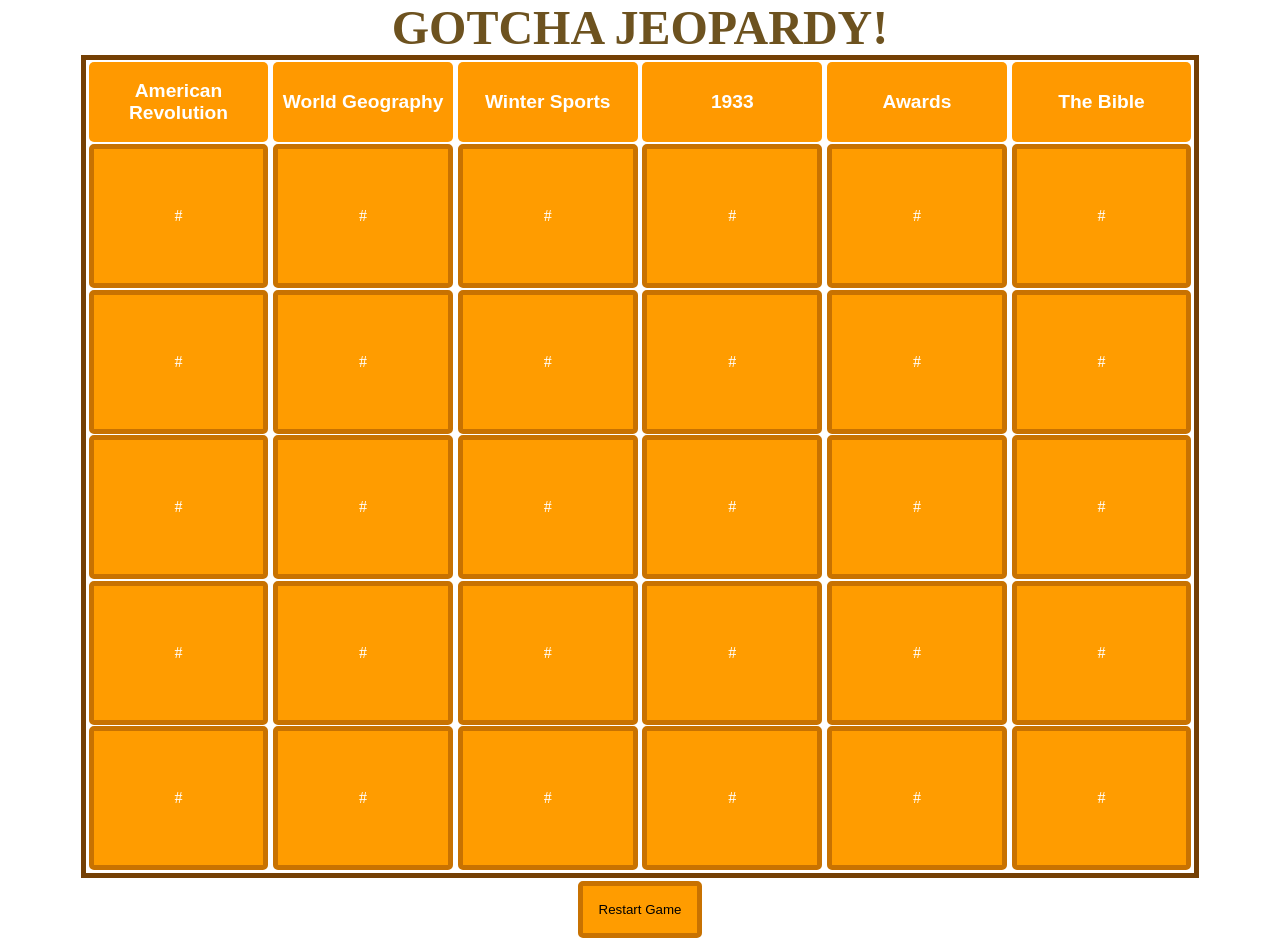
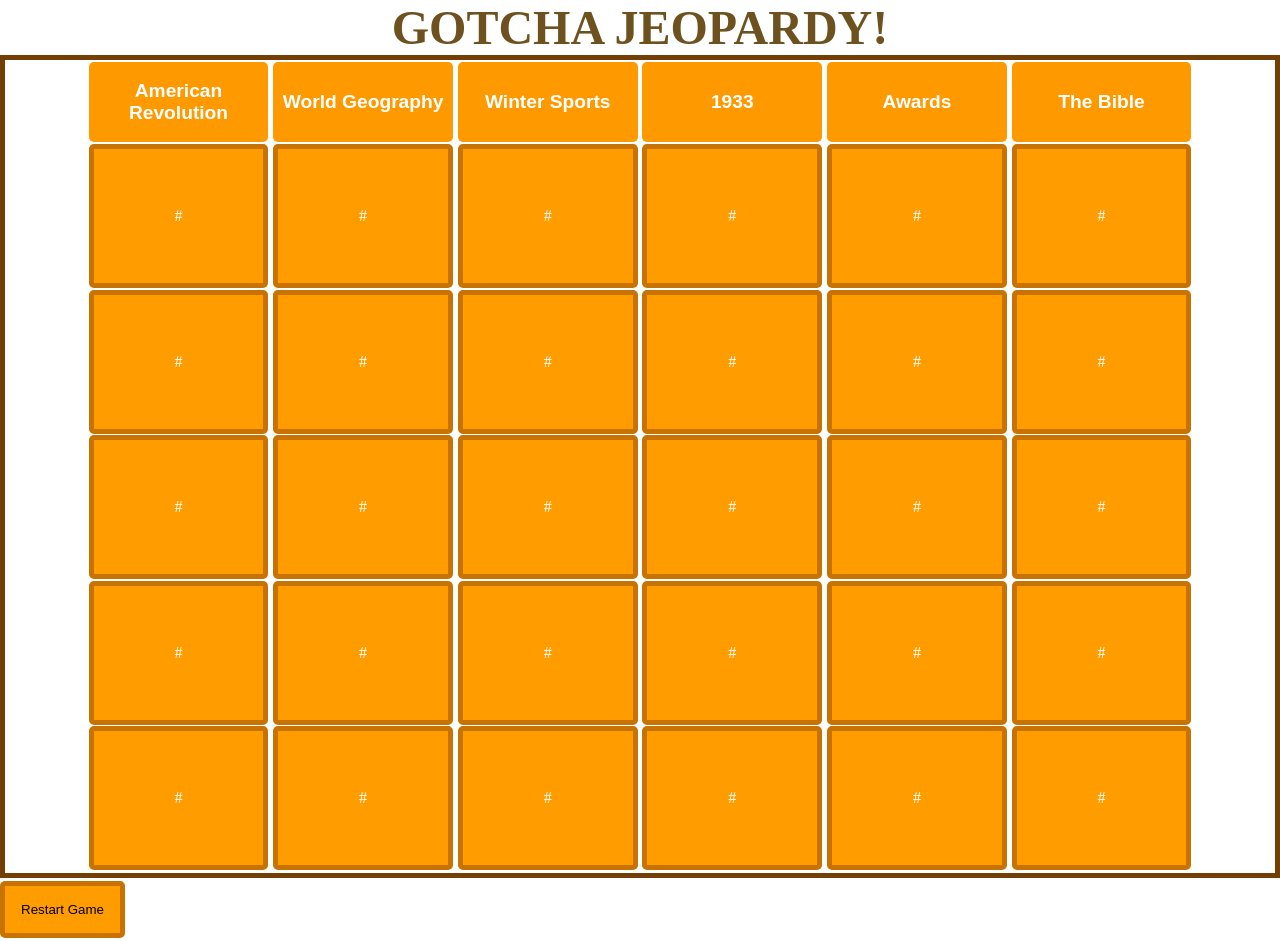
Before and after one commit to Have-Samuel/jeopardy-play, a plain HTML site: page index.html in a window 1280 px wide. Drawn offline with nearby package versions, Linux system fonts and the light colour scheme; no server answers; a web font is replaced by a local one.

Commit message:
Stylings

```diff
--- a/app.css
+++ b/app.css
@@ -12,17 +12,18 @@
   box-sizing: border-box;
 }
 
-body {
+/* body {
   display: flex;
   justify-content: center;
   align-items: center;
   flex-direction: column;
-}
+} */
 
 h1 {
   color: #6d521f;
   text-transform: uppercase;
   font-size: 3rem;
+  text-align: center;
 }
 
 .headings {
```
